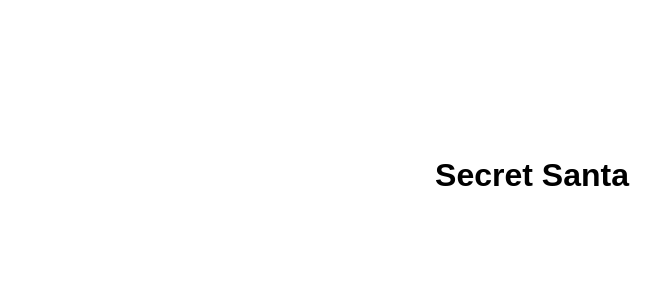
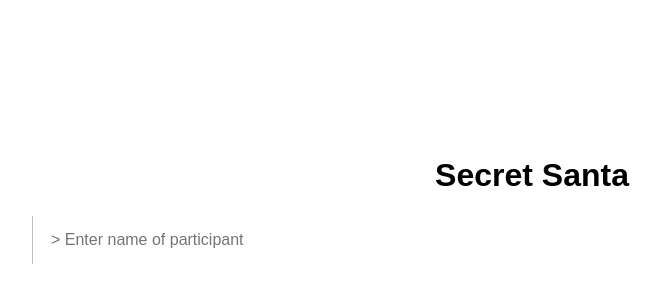
Before and after one commit to Baboo7/secret-santa, a website built with webpack: page src/index.html in a window 1280 px wide. Shown: the whole page, without its empty margins (108-769 px from the left). Built offline with nearby package versions, Linux system fonts and the light colour scheme; files whose address does not match are found by name.

Commit message:
Add input to enter participant

```diff
--- a/src/index.html
+++ b/src/index.html
@@ -11,6 +11,7 @@
   <body>
     <div id="app">
       <h1>Secret Santa</h1>
+      <input id="participant-input" placeholder="> Enter name of participant" />
     </div>
   </body>
 </html>
--- a/src/style.scss
+++ b/src/style.scss
@@ -20,3 +20,12 @@ body {
   flex-direction: column;
   align-items: center;
 }
+
+input {
+  width: 100%;
+  height: 48px;
+  font-size: 16px;
+  border: none;
+  border-left: 1px solid silver;
+  text-indent: 16px;
+}
```
